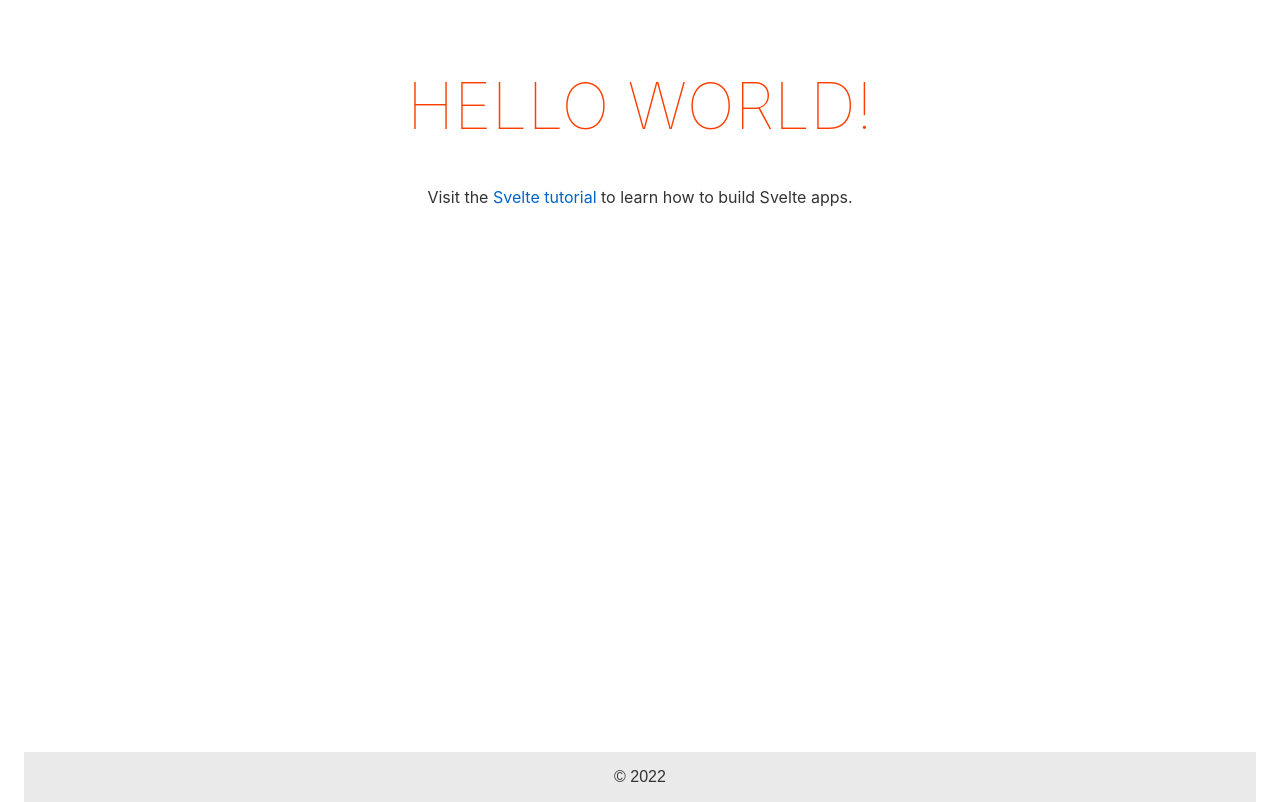
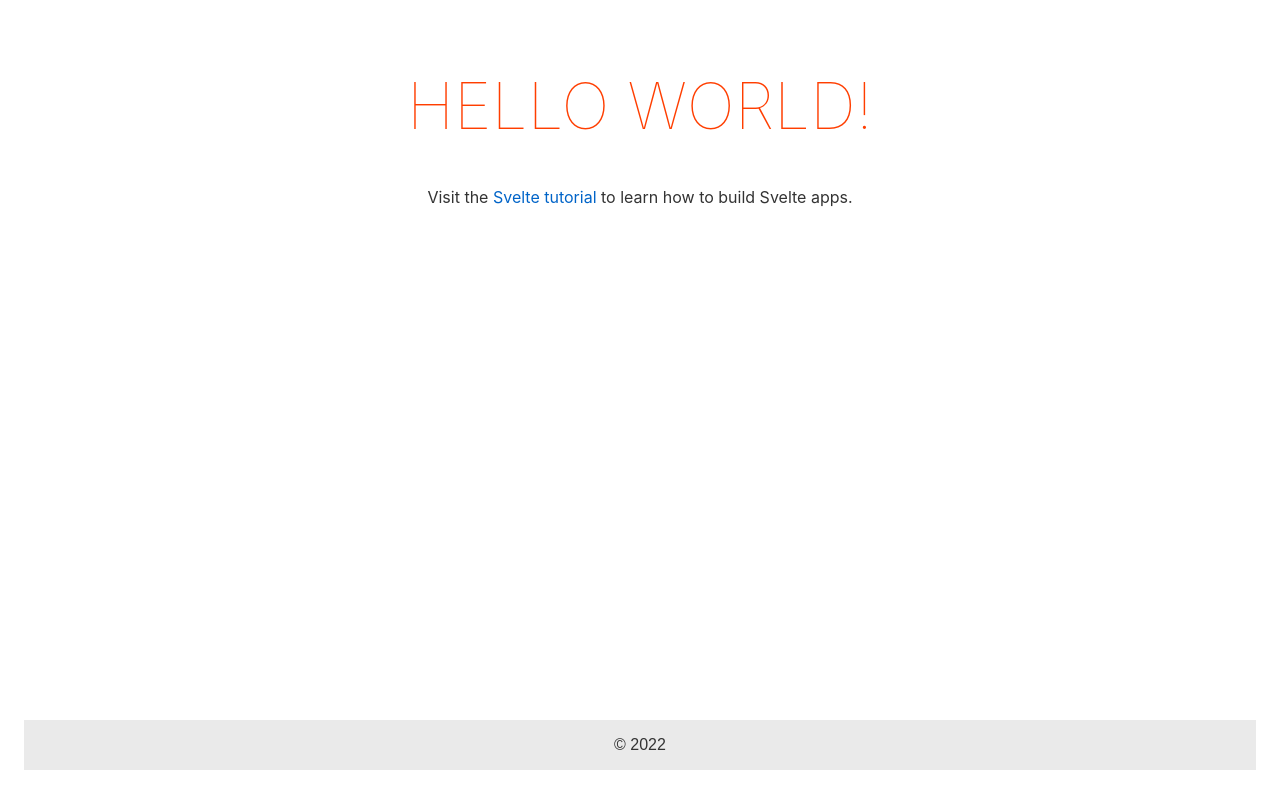
Before and after one commit to Wattenberger/testing-svelte, a Svelte app: page / in a window 1280 px wide. Built offline with nearby package versions, Linux system fonts and the light colour scheme.

Commit message:
Automatic update

```diff
--- a/src/App.svelte
+++ b/src/App.svelte
@@ -17,7 +17,7 @@
 		padding: 1em;
 		max-width: 240px;
 		margin: 0 auto;
-        min-height: 87vh;
+        min-height: 83vh;
 	}
 
 	h1 {
```
